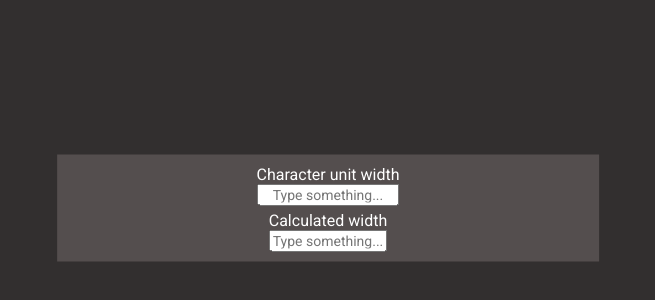
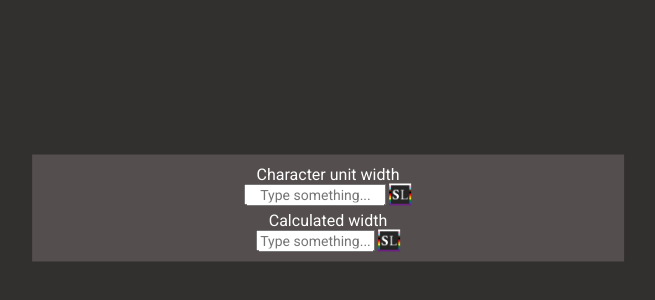
Before and after one commit to Ro4052/dynamic-input, a React (Create React App) app: page / in a window 1280 px wide. Shown: the part 192-492 px from the top of the page, without its empty margins (312-967 px from the left). Built offline with nearby package versions, Linux system fonts and the light colour scheme.

Commit message:
add images

```diff
--- a/src/inputs/CalculatedWidthInput.tsx
+++ b/src/inputs/CalculatedWidthInput.tsx
@@ -1,7 +1,8 @@
 import { ChangeEventHandler, useEffect, useRef, useState } from 'react';
 
 import { PLACEHOLDER_TEXT } from './placeholder';
-import styles from './inputs.module.css';
+import logo from './sl-pride-logo.jpg';
+import styles from './common.module.css';
 
 export const CalculatedWidthInput = (): JSX.Element => {
   const [value, setValue] = useState('');
@@ -35,6 +36,7 @@ export const CalculatedWidthInput = (): JSX.Element => {
         style={{ width: inputWidth }}
         value={value}
       />
+      <img alt='logo' className={styles.logo} src={logo} />
     </div>
   );
 };
--- a/src/inputs/CharacterUnitWidthInput.tsx
+++ b/src/inputs/CharacterUnitWidthInput.tsx
@@ -1,7 +1,8 @@
 import { ChangeEventHandler, useEffect, useState } from 'react';
 
 import { PLACEHOLDER_TEXT } from './placeholder';
-import styles from './inputs.module.css';
+import logo from './sl-pride-logo.jpg';
+import styles from './common.module.css';
 
 export const CharacterUnitWidthInput = (): JSX.Element => {
   const [value, setValue] = useState('');
@@ -24,6 +25,7 @@ export const CharacterUnitWidthInput = (): JSX.Element => {
         style={{ width: inputWidth }}
         value={value}
       />
+      <img alt='logo' className={styles.logo} src={logo} />
     </div>
   );
 };
--- a/src/inputs/inputs.module.css
+++ b/src/inputs/common.module.css
@@ -1,4 +1,6 @@
 .inputContainer {
+  display: flex;
+  justify-content: center;
   width: 100%;
   text-align: center;
 }
@@ -8,5 +10,12 @@
 }
 
 .inputContainer input {
+  height: 16px;
   text-align: center;
 }
+
+.logo {
+  height: 22px;
+  width: 22px;
+  margin-left: 3px;
+}
```
Also changed, not shown: src/inputs/sl-pride-logo.jpg (added), 1 other file (tests, documents, lock files or other folders).
